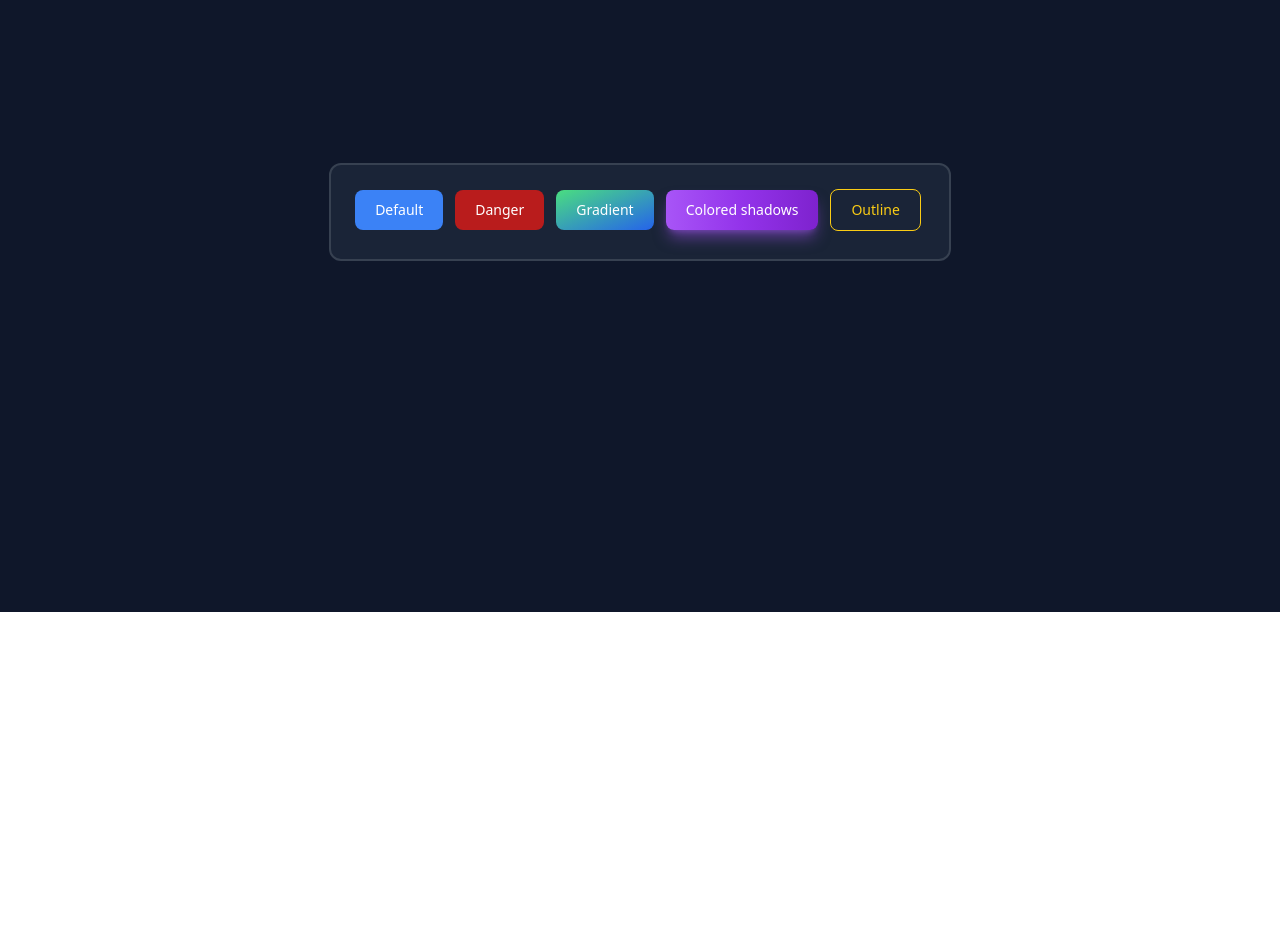
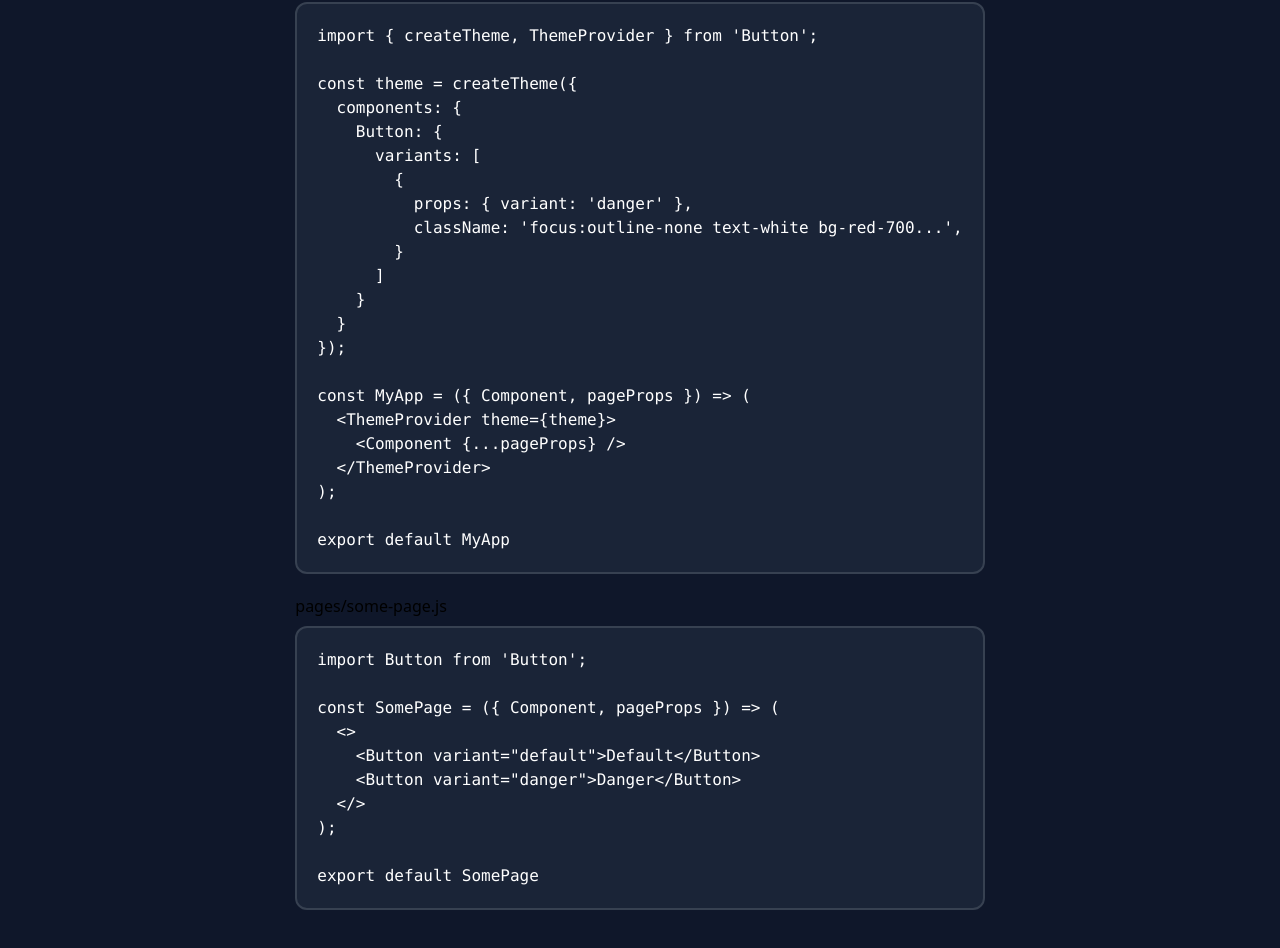
Before and after one commit to HappyJayXin/next-typescript-playground, a Next.js app: page /variant-theme in a window 1280 px wide. Shown: the part 188-1136 px from the top of the page. Before the commit the page ends 800 px from the top, so only its background shows below. Built offline with nearby package versions, Linux system fonts and the light colour scheme.

Commit message:
feat(variant): code block from example

```diff
--- /dev/null
+++ b/features/variantTheme/VariantTheme.tsx
@@ -0,0 +1,13 @@
+import ButtonsSection from './sections/Buttons';
+import CodeSection from './sections/Code';
+
+const VariantTheme = () => (
+  <div className="grid place-items-center py-10 bg-slate-900">
+    <main>
+      <ButtonsSection />
+      <CodeSection />
+    </main>
+  </div>
+);
+
+export default VariantTheme;
--- a/features/variantTheme/index.tsx
+++ b/features/variantTheme/index.tsx
@@ -1,16 +1,5 @@
-import Button, { createTheme, ThemeProvider } from '../../components/Button';
-
-const VariantTheme = () => (
-  <div className="grid place-items-center h-screen bg-slate-900">
-    <div className="not-prose rounded-xl overflow-hidden bg-slate-800/75 p-5 border-2 border-gray-700">
-      <Button variant="default">Default</Button>
-      <Button variant="danger">Danger</Button>
-			<Button variant="gradient">Gradient</Button>
-			<Button variant="colored-shadows">Colored shadows</Button>
-			<Button variant="outline">Outline</Button>
-    </div>
-  </div>
-);
+import { createTheme, ThemeProvider } from '../../components/Button';
+import VariantTheme from './VariantTheme';
 
 const theme = createTheme({
   components: {
@@ -18,29 +7,33 @@ const theme = createTheme({
       variants: [
         {
           props: { variant: 'danger' },
-          className: 'focus:outline-none text-white bg-red-700 hover:bg-red-800 focus:ring-4 focus:ring-red-300 font-medium rounded-lg text-sm px-5 py-2.5 mr-2 mb-2 dark:bg-red-600 dark:hover:bg-red-700 dark:focus:ring-red-900',
+          className:
+            'focus:outline-none text-white bg-red-700 hover:bg-red-800 focus:ring-4 focus:ring-red-300 font-medium rounded-lg text-sm px-5 py-2.5 mr-2 mb-2 dark:bg-red-600 dark:hover:bg-red-700 dark:focus:ring-red-900',
         },
-				{
+        {
           props: { variant: 'gradient' },
-          className: 'text-white bg-gradient-to-br from-green-400 to-blue-600 hover:bg-gradient-to-bl focus:ring-4 focus:outline-none focus:ring-green-200 dark:focus:ring-green-800 font-medium rounded-lg text-sm px-5 py-2.5 text-center mr-2 mb-2 font-bold',
+          className:
+            'text-white bg-gradient-to-br from-green-400 to-blue-600 hover:bg-gradient-to-bl focus:ring-4 focus:outline-none focus:ring-green-200 dark:focus:ring-green-800 font-medium rounded-lg text-sm px-5 py-2.5 text-center mr-2 mb-2 font-bold',
         },
-				{
+        {
           props: { variant: 'colored-shadows' },
-          className: 'text-white bg-gradient-to-r from-purple-500 via-purple-600 to-purple-700 hover:bg-gradient-to-br focus:ring-4 focus:outline-none focus:ring-purple-300 dark:focus:ring-purple-800 shadow-lg shadow-purple-500/50 dark:shadow-lg dark:shadow-purple-800/80 font-medium rounded-lg text-sm px-5 py-2.5 text-center mr-2 mb-2',
+          className:
+            'text-white bg-gradient-to-r from-purple-500 via-purple-600 to-purple-700 hover:bg-gradient-to-br focus:ring-4 focus:outline-none focus:ring-purple-300 dark:focus:ring-purple-800 shadow-lg shadow-purple-500/50 dark:shadow-lg dark:shadow-purple-800/80 font-medium rounded-lg text-sm px-5 py-2.5 text-center mr-2 mb-2',
         },
-				{
+        {
           props: { variant: 'outline' },
-          className: 'text-yellow-400 hover:text-white border border-yellow-400 hover:bg-yellow-500 focus:ring-4 focus:outline-none focus:ring-yellow-300 font-medium rounded-lg text-sm px-5 py-2.5 text-center mr-2 mb-2 dark:border-yellow-300 dark:text-yellow-300 dark:hover:text-white dark:hover:bg-yellow-400 dark:focus:ring-yellow-900',
+          className:
+            'text-yellow-400 hover:text-white border border-yellow-400 hover:bg-yellow-500 focus:ring-4 focus:outline-none focus:ring-yellow-300 font-medium rounded-lg text-sm px-5 py-2.5 text-center mr-2 mb-2 dark:border-yellow-300 dark:text-yellow-300 dark:hover:text-white dark:hover:bg-yellow-400 dark:focus:ring-yellow-900',
         },
       ],
     },
   },
 });
 
-const variantThemeProvider = () => (
+const VariantThemePage = () => (
   <ThemeProvider theme={theme}>
     <VariantTheme />
   </ThemeProvider>
 );
 
-export default variantThemeProvider;
+export default VariantThemePage;
--- /dev/null
+++ b/features/variantTheme/sections/Buttons.tsx
@@ -0,0 +1,15 @@
+import Button from '../../../components/Button';
+
+const ButtonsSection = () => (
+  <section className="mb-5">
+    <div className="not-prose rounded-xl overflow-hidden bg-slate-800/75 p-5 border-2 border-gray-700">
+      <Button variant="default">Default</Button>
+      <Button variant="danger">Danger</Button>
+      <Button variant="gradient">Gradient</Button>
+      <Button variant="colored-shadows">Colored shadows</Button>
+      <Button variant="outline">Outline</Button>
+    </div>
+  </section>
+);
+
+export default ButtonsSection;
--- /dev/null
+++ b/features/variantTheme/sections/Code.tsx
@@ -0,0 +1,49 @@
+const CodeSection = () => (
+  <>
+    <section className="mb-5">
+      <p className="text-base dark:text-white mb-2">pages/_app.js</p>
+      <div className="not-prose rounded-xl bg-slate-800/75 p-5 border-2 border-gray-700">
+        <pre className="text-white whitespace-pre-wrap">{`import { createTheme, ThemeProvider } from 'Button';
+
+const theme = createTheme({
+  components: {
+    Button: {
+      variants: [
+        {
+          props: { variant: 'danger' },
+          className: 'focus:outline-none text-white bg-red-700...',
+        }
+      ]
+    }
+  }
+});
+
+const MyApp = ({ Component, pageProps }) => (
+  <ThemeProvider theme={theme}>
+    <Component {...pageProps} />
+  </ThemeProvider>
+);
+
+export default MyApp`}</pre>
+      </div>
+    </section>
+
+    <section>
+      <p className="text-base dark:text-white mb-2">pages/some-page.js</p>
+      <div className="not-prose rounded-xl bg-slate-800/75 p-5 border-2 border-gray-700">
+        <pre className="text-white whitespace-pre-wrap">{`import Button from 'Button';
+
+const SomePage = ({ Component, pageProps }) => (
+  <>
+    <Button variant="default">Default</Button>
+    <Button variant="danger">Danger</Button>
+  </>
+);
+
+export default SomePage`}</pre>
+      </div>
+    </section>
+  </>
+);
+
+export default CodeSection;
```
